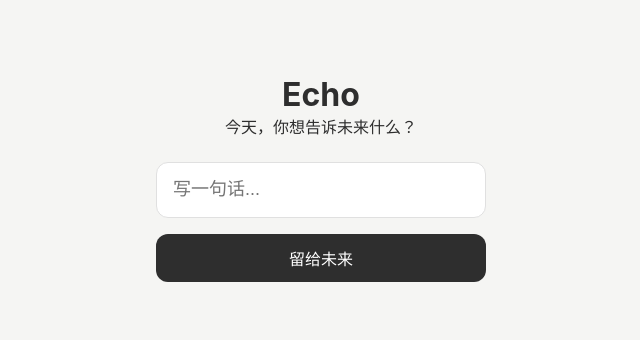
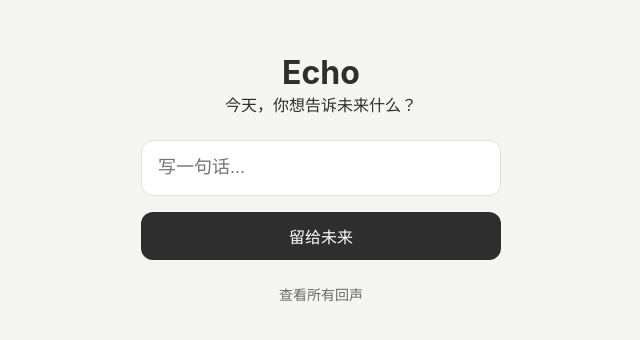
Before and after one commit to Mark-xsx/echo, a React (Vite) app in the folder frontend-react/: page / in a window 1280 px wide. Shown: the part 222-562 px from the top of the page, without its empty margins (319-959 px from the left). Built offline with nearby package versions, Linux system fonts and the light colour scheme.

Commit message:
Day 13: 完成回声历史列表页，支持查看所有回声

```diff
--- a/frontend-react/src/App.jsx
+++ b/frontend-react/src/App.jsx
@@ -2,6 +2,7 @@ import { BrowserRouter, Routes, Route } from 'react-router-dom'
 import Home from './pages/Home'
 import TimeSelect from './pages/TimeSelect'
 import Success from './pages/Success'
+import History from './pages/History'
 
 function App() {
   return (
@@ -10,6 +11,7 @@ function App() {
         <Route path="/" element={<Home />} />
         <Route path="/time-select" element={<TimeSelect />} />
         <Route path="/success" element={<Success />} />
+        <Route path="/history" element={<History />} />
       </Routes>
     </BrowserRouter>
   )
--- /dev/null
+++ b/frontend-react/src/pages/History.jsx
@@ -0,0 +1,40 @@
+import { useEffect, useState } from 'react'
+
+function History() {
+  const [echoes, setEchoes] = useState([])
+
+  useEffect(() => {
+    fetch('http://127.0.0.1:8000/echoes')
+      .then(res => res.json())
+      .then(data => setEchoes(data.echoes || []))
+      .catch(() => setEchoes([]))
+  }, [])
+
+  return (
+    <div style={{ maxWidth: 420, margin: '40px auto', padding: '0 20px' }}>
+      <h2 style={{ marginBottom: 24, fontWeight: 500 }}>所有回声</h2>
+      {echoes.length === 0 && (
+        <p style={{ color: '#6A6A6A' }}>还没有回声，去写第一条吧。</p>
+      )}
+      {echoes.map(echo => (
+        <div
+          key={echo.id}
+          style={{
+            borderBottom: '1px solid #E8E8E8',
+            padding: '16px 0',
+          }}
+        >
+          <p style={{ fontSize: 16, margin: '0 0 8px 0', color: '#2E2E2E' }}>
+            {echo.content}
+          </p>
+          <p style={{ fontSize: 13, color: '#9A9A9A', margin: 0 }}>
+            {new Date(echo.created_at).toLocaleDateString('zh-CN')}
+            {echo.return_at && ` · 将于 ${new Date(echo.return_at).toLocaleDateString('zh-CN')} 回来`}
+          </p>
+        </div>
+      ))}
+    </div>
+  )
+}
+
+export default History
--- a/frontend-react/src/pages/Home.jsx
+++ b/frontend-react/src/pages/Home.jsx
@@ -1,5 +1,5 @@
 import { useState } from 'react'
-import { useNavigate } from 'react-router-dom'
+import { Link, useNavigate } from 'react-router-dom'
 
 function Home() {
   const [content, setContent] = useState('')
@@ -22,6 +22,18 @@ function Home() {
         placeholder="写一句话..."
       />
       <button onClick={handleSubmit}>留给未来</button>
+      <Link
+  to="/history"
+  style={{
+    display: 'inline-block',
+    marginTop: 24,
+    color: '#6A6A6A',
+    fontSize: 14,
+    textDecoration: 'none',
+  }}
+>
+  查看所有回声
+</Link>
     </div>
   )
 }
```
